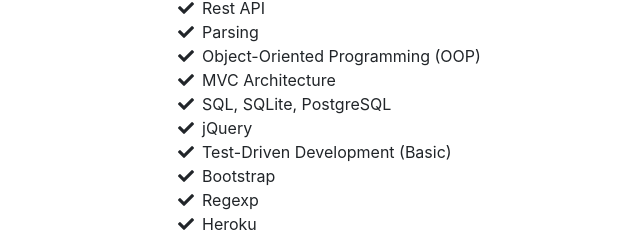
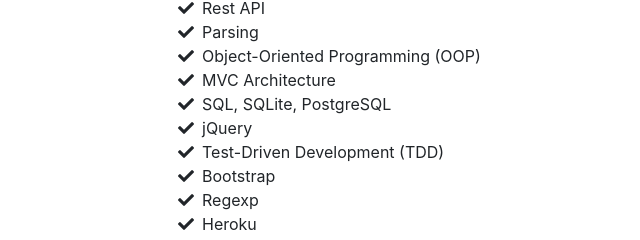
Before and after one commit to eynlanzer/cv, a website with bundled scripts: page index.html in a window 1280 px wide. Shown: the part 3159-3399 px from the top of the page, 158-798 px from the left. Built offline with nearby package versions, Linux system fonts and the light colour scheme; a web font is replaced by a local one.

Commit message:
Updated Skills

```diff
--- a/index.html
+++ b/index.html
@@ -255,9 +255,8 @@
               <i class="fa-li fa fa-check"></i>
               jQuery</li>
             <li>
-            <li>
               <i class="fa-li fa fa-check"></i>
-              Test-Driven Development (Basic)</li>
+              Test-Driven Development (TDD)</li>
             <li>
               <i class="fa-li fa fa-check"></i>
               Bootstrap</li>
@@ -266,7 +265,7 @@
               Regexp</li>
             <li>
               <i class="fa-li fa fa-check"></i>
-                Heroku</li>
+              Heroku</li>
           </ul>
         </div>
       </section>
```
